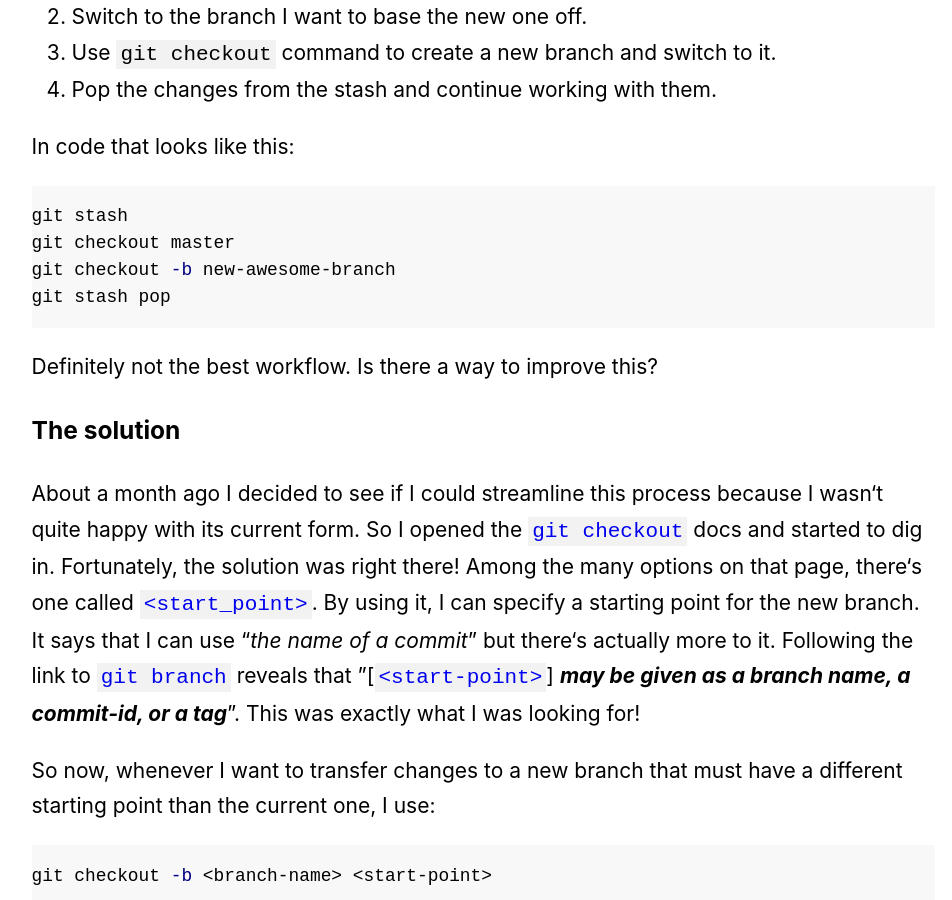
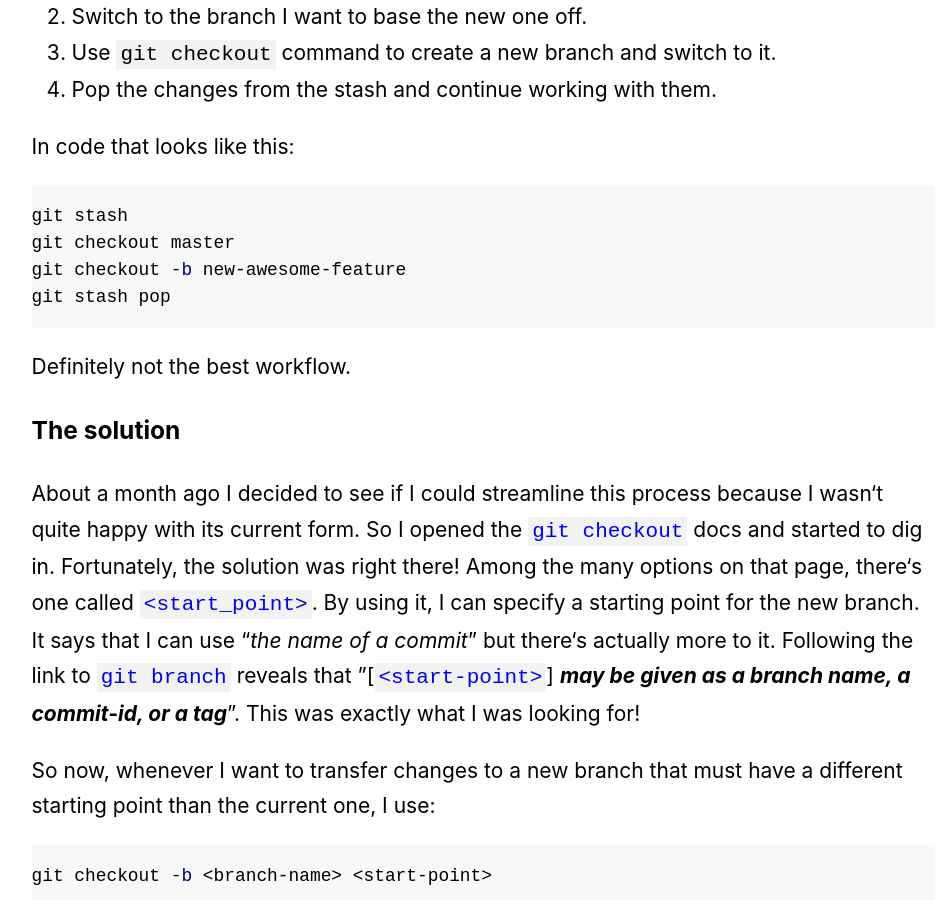
Before and after one commit to dzhavat/dzhavat.github.io, a Jekyll site: the page built from _posts/2019-07-22-getting-productive-with-git-checkout.md, in a window 1280 px wide and 900 px high, scrolled down 1262 px. Shown: the whole window, without its empty margins (157-1109 px from the left). Built offline with Jekyll 4.4.1, drawn with Linux system fonts in a browser that asks for light colours.

Commit message:
Update 2019-07-22-getting-productive-with-git-checkout.md

````diff
--- a/_posts/2019-07-22-getting-productive-with-git-checkout.md
+++ b/_posts/2019-07-22-getting-productive-with-git-checkout.md
@@ -35,11 +35,11 @@ In code that looks like this:
 ```bash
 git stash
 git checkout master
-git checkout -b new-awesome-branch
+git checkout -b new-awesome-feature
 git stash pop
 ```
 
-Definitely not the best workflow. Is there a way to improve this?
+Definitely not the best workflow.
 
 ### The solution
 
````
